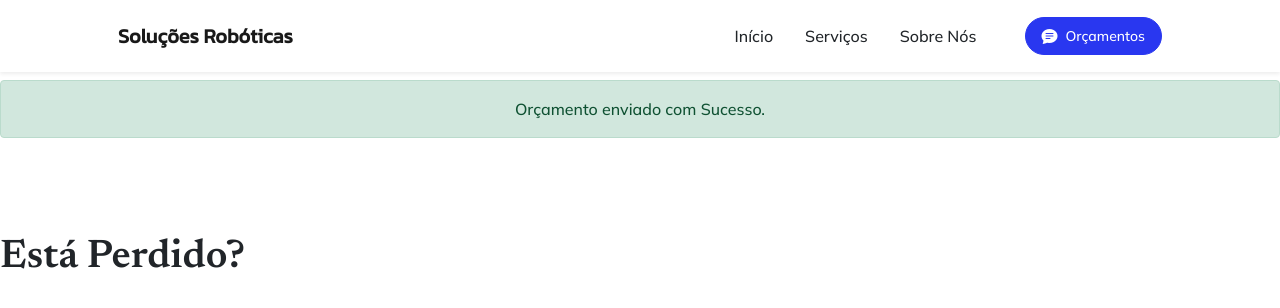
After one commit to Pythonic2/solucoes_roboticas, a Django app: template core/templates/not_found_404.html in a window 1280 px wide. The commit adds this page. Shown: the top 308 px of the page. Run offline with Django 4.2, Linux system fonts and the light colour scheme; the template is opened without the code that fills it, so the values that code supplies are empty.

Commit message:
primeiro commit

```diff
--- a/core/templates/index.html
+++ b/core/templates/index.html
@@ -1,6 +1,6 @@
 {%load static%}
 <!DOCTYPE html>
-<html lang="en">
+<html lang="pt-br">
     <head>
         <meta charset="UTF-8">
         <meta name="viewport" content="width=device-width, initial-scale=1, shrink-to-fit=no">
--- /dev/null
+++ b/core/templates/not_found_404.html
@@ -0,0 +1,51 @@
+{%load static%}
+<!DOCTYPE html>
+<html lang="pt-br">
+    <head>
+        <meta charset="UTF-8">
+        <meta name="viewport" content="width=device-width, initial-scale=1, shrink-to-fit=no">
+        <meta name="description" content="">
+        <meta name="author" content="">
+        <title>Soluções Robóticas</title>
+        <link rel="icon" type="image/x-icon" href="{%static 'assets/favicon.ico'%}">
+        <!-- Bootstrap icons-->
+        <link href="https://cdn.jsdelivr.net/npm/bootstrap-icons@1.5.0/font/bootstrap-icons.css" rel="stylesheet">
+        <!-- Google fonts-->
+        <link rel="preconnect" href="https://fonts.gstatic.com">
+        <link href="https://fonts.googleapis.com/css2?family=Newsreader:ital,wght@0,600;1,600&amp;display=swap" rel="stylesheet">
+        <link href="https://fonts.googleapis.com/css2?family=Mulish:ital,wght@0,300;0,500;0,600;0,700;1,300;1,500;1,600;1,700&amp;display=swap" rel="stylesheet">
+        <link href="https://fonts.googleapis.com/css2?family=Kanit:ital,wght@0,400;1,400&amp;display=swap" rel="stylesheet">
+        <!-- Core theme CSS (includes Bootstrap)-->
+        <link href="{%static 'css/styles.css'%}" rel="stylesheet">
+    </head>
+    <body id="page-top">
+        <section class="alerta {{mostrar}}">
+            <div class="alert alert-success text-center" role="alert">
+                Orçamento enviado com Sucesso.
+             </div>
+        </section>
+
+        <!-- Navigation-->
+        <nav class="navbar navbar-expand-lg navbar-light fixed-top shadow-sm" id="mainNav">
+            <div class="container px-5">
+                <a class="navbar-brand fw-bold" href="#page-top">Soluções Robóticas</a>
+                <button class="navbar-toggler" type="button" data-bs-toggle="collapse" data-bs-target="#navbarResponsive" aria-controls="navbarResponsive" aria-expanded="false" aria-label="Toggle navigation">
+                    Menu
+                    <i class="bi-list"></i>
+                </button>
+                <div class="collapse navbar-collapse" id="navbarResponsive">
+                    <ul class="navbar-nav ms-auto me-4 my-3 my-lg-0">
+                        <li class="nav-item"><a class="nav-link me-lg-3" href="#servicos">Início</a></li>
+                        <li class="nav-item"><a class="nav-link me-lg-3" href="#servicos">Serviços</a></li>
+                        <li class="nav-item"><a class="nav-link me-lg-3" href="#download">Sobre Nós</a></li>
+                    </ul>
+                    <button class="btn btn-primary rounded-pill px-3 mb-2 mb-lg-0" data-bs-toggle="modal" data-bs-target="#feedbackModal">
+                        <span class="d-flex align-items-center">
+                            <i class="bi-chat-text-fill me-2"></i>
+                            <span class="small">Orçamentos</span>
+                        </span>
+                    </button>
+                </div>
+            </div>
+        </nav>
+        <h1> Está Perdido?</h1>
--- a/core/urls.py
+++ b/core/urls.py
@@ -1,7 +1,6 @@
 from django.urls import path,include
 from django.conf.urls.static import static
 from django.conf import settings
-
 from .views import HomeView
 urlpatterns = [
 
--- a/slc_roboticas/settings.py
+++ b/slc_roboticas/settings.py
@@ -25,7 +25,7 @@ SECRET_KEY = 'django-insecure-k-%r*))_pd!59+wo=8qg7)=cg_yaxy-ai)eh@m48)=*w-r-6r!
 # SECURITY WARNING: don't run with debug turned on in production!
 DEBUG = True
 
-ALLOWED_HOSTS = []
+ALLOWED_HOSTS = ['olucoesroboticas.com.br']
 
 
 # Application definition
@@ -104,9 +104,9 @@ AUTH_PASSWORD_VALIDATORS = [
 # Internationalization
 # https://docs.djangoproject.com/en/4.1/topics/i18n/
 
-LANGUAGE_CODE = 'en-us'
+LANGUAGE_CODE = 'pt-br'
 
-TIME_ZONE = 'UTC'
+TIME_ZONE = 'America/Sao_Paulo'
 
 USE_I18N = True
 
```
Also changed, not shown: core/views.py (+10 -8 lines).
